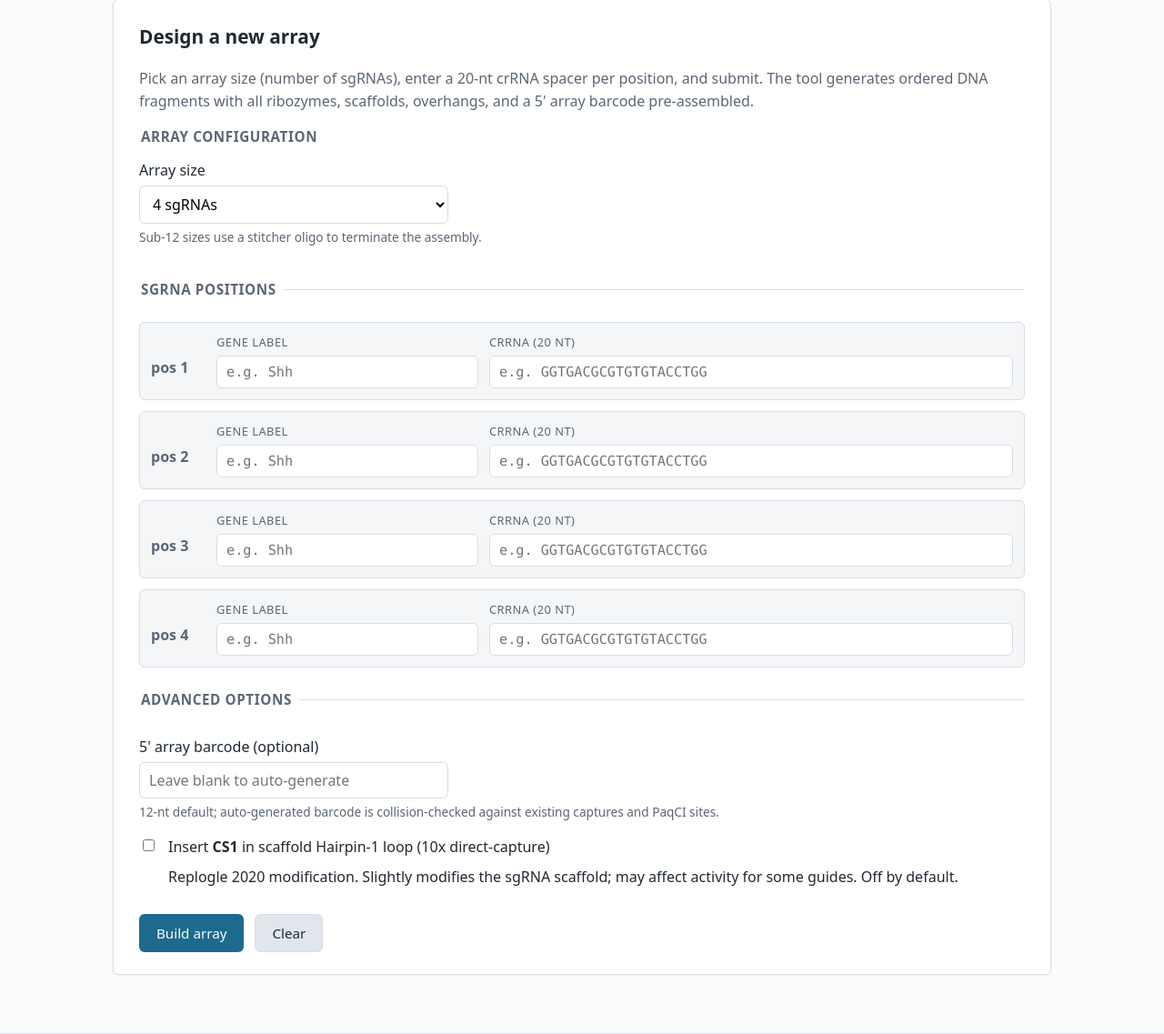
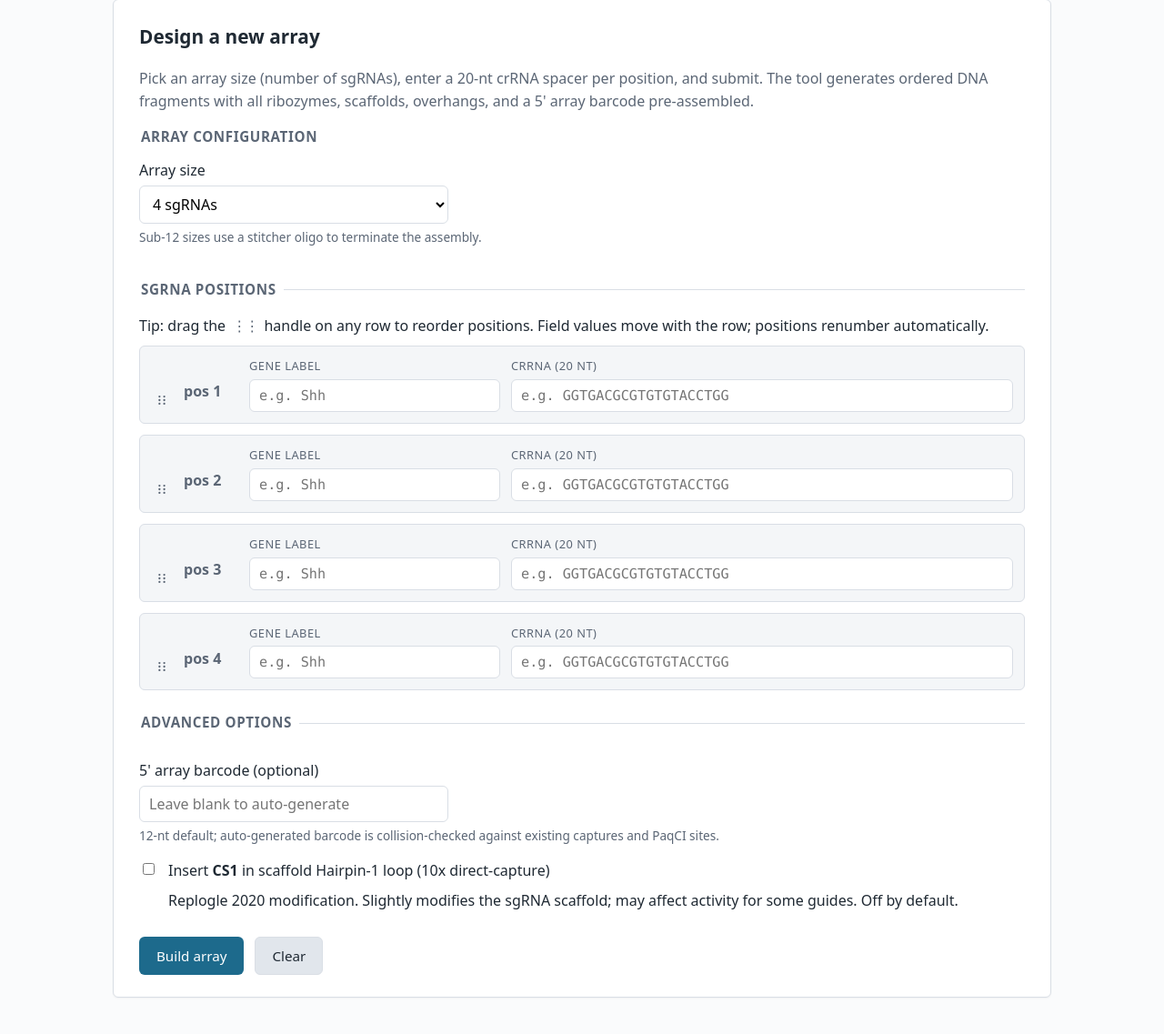
Before and after one commit to currie-wfu/sgRNA-array, a Flask app: page / in a window 1280 px wide. Shown: the part 136-1273 px from the top of the page at 91% size. Run offline with Flask 3, Linux system fonts and the light colour scheme.

Commit message:
Add 1- and 2-sgRNA array sizes + drag-to-reorder UI
Sizes 1 and 2:
- Added to SUPPORTED_ARRAY_SIZES (now 1,2,4,6,8,10,12)
- New TERMINAL_USES_B3_DIRECTLY = {1,2,12} groups the sizes whose
  terminal fragment's 3' overhang is B3 directly — no stitcher oligo
  needed. Sizes 4/6/8/10 still use the library stitcher.
- Size 1: single ordered DNA piece, left=B5, right=B3.
- Size 2: two fragments connected by J1, position-2 right=B3.

Drag-to-reorder UI:
- 6-dot SVG grip handle added to each row; HTML5 native DnD.
- Handle is enabled-on-mousedown so text-selection in inputs still works.
- Drop-target visual hints (top/bottom inset border).
- JS renumbers form field names after drop so the server-side handler
  is unchanged. Works with the existing size-change row-template logic.

Tests: 72 passing (was 67, +5 covering small sizes + drag-handle markup).

```diff
--- a/webapp/static/css/style.css
+++ b/webapp/static/css/style.css
@@ -142,20 +142,58 @@ legend {
 
 /* Row layout for sgRNA positions */
 .rows { display: flex; flex-direction: column; gap: 12px; margin-top: 8px; }
+.rows-help { margin: 0 0 8px; }
+.grip-inline {
+  display: inline-block;
+  font-family: var(--font-mono);
+  color: var(--color-muted);
+  padding: 0 3px;
+  letter-spacing: -2px;
+}
 .row {
   display: grid;
-  grid-template-columns: 60px 1fr 2fr;
+  grid-template-columns: 24px 60px 1fr 2fr;
   gap: 12px;
   align-items: end;
   padding: 12px;
   background: #f4f6f8;
   border-radius: var(--radius);
   border: 1px solid var(--color-border);
+  transition: opacity 120ms ease, box-shadow 120ms ease;
 }
 .row-error {
   background: var(--color-error-bg);
   border-color: var(--color-error-border);
 }
+.row-error-msgs,
+.row-warning-msgs {
+  grid-column: 3 / -1;
+}
+.row-drag-handle {
+  display: flex;
+  align-items: center;
+  justify-content: center;
+  padding-bottom: 6px;
+  color: var(--color-muted);
+  cursor: grab;
+  user-select: none;
+  -webkit-user-select: none;
+  border-radius: 4px;
+  transition: background 120ms ease, color 120ms ease;
+}
+.row-drag-handle:hover,
+.row-drag-handle:focus {
+  color: var(--color-primary);
+  background: #e7ecf2;
+  outline: none;
+}
+.row-drag-handle:active { cursor: grabbing; }
+.row-dragging {
+  opacity: 0.4;
+  box-shadow: 0 4px 12px rgba(0, 0, 0, 0.08);
+}
+.row-drop-above { box-shadow: inset 0 3px 0 var(--color-primary); }
+.row-drop-below { box-shadow: inset 0 -3px 0 var(--color-primary); }
 .row-pos {
   font-variant: tabular-nums;
   font-weight: 600;
@@ -191,7 +229,6 @@ legend {
 }
 .row-error-msgs,
 .row-warning-msgs {
-  grid-column: 2 / -1;
   margin: 4px 0 0;
   padding: 0 0 0 18px;
   font-size: 0.85rem;
--- a/webapp/static/js/app.js
+++ b/webapp/static/js/app.js
@@ -1,5 +1,6 @@
 /* sgRNA Array Designer — minimal client-side enhancements:
    - Re-render the positional rows when the array size changes
+   - Drag-to-reorder rows via a grip handle (HTML5 native DnD)
    - Live crRNA validation hints (length, ACGT, PaqCI sites)
    - Copy-to-clipboard for fragment sequences
    No build step. Vanilla DOM only. */
@@ -14,6 +15,7 @@
   document.addEventListener("DOMContentLoaded", function () {
     wireArraySizeSelector();
     wireCrrnaInputs();
+    wireDragAndDrop();
     wireCopyButtons();
     // crRNA inputs may have been server-rendered with values; validate them on load.
     document.querySelectorAll("[data-validate-crrna]").forEach(validateCrrna);
@@ -47,20 +49,26 @@
           rowsEl.removeChild(existingRows[i]);
         }
       }
-      // Wire validation on any newly added inputs.
+      // Wire validation + DnD on any newly added rows.
       rowsEl
         .querySelectorAll('input[data-validate-crrna]:not([data-wired])')
-        .forEach(function (input) {
-          attachCrrnaListeners(input);
-        });
+        .forEach(attachCrrnaListeners);
+      rowsEl
+        .querySelectorAll('.row:not([data-dnd-wired])')
+        .forEach(attachRowDragEvents);
+      rowsEl
+        .querySelectorAll('.row-drag-handle:not([data-dnd-wired])')
+        .forEach(attachDragHandle);
+      renumberRows();
     });
   }
 
   function makeRowFromTemplate(template, pos) {
     const clone = template.cloneNode(true);
-    clone.classList.remove("row-error");
+    clone.classList.remove("row-error", "row-dragging", "row-drop-above", "row-drop-below");
+    clone.removeAttribute("data-dnd-wired");
     // Update labels and input names/IDs for the new position.
-    clone.querySelector(".row-pos").textContent = "pos " + pos;
+    clone.querySelector(".row-pos").textContent = "pos " + pos;
     clone.querySelectorAll("input").forEach(function (input) {
       const name = input.getAttribute("name") || "";
       const newName = name.replace(/_\d+$/, "_" + pos);
@@ -73,7 +81,111 @@
     clone.querySelectorAll(".row-error-msgs, .row-warning-msgs").forEach(function (el) {
       el.remove();
     });
+    // Clear DnD-wired marker on the handle so it gets re-wired.
+    const handle = clone.querySelector(".row-drag-handle");
+    if (handle) handle.removeAttribute("data-dnd-wired");
     return clone;
+  }
+
+  /* -------------------------------------------------------------------- */
+  /* Drag-to-reorder rows. The handle toggles draggable on its parent     */
+  /* row only while the handle is pressed; this keeps text-selection in   */
+  /* the inputs working normally.                                          */
+  /* -------------------------------------------------------------------- */
+  function wireDragAndDrop() {
+    document.querySelectorAll(".row").forEach(attachRowDragEvents);
+    document.querySelectorAll(".row-drag-handle").forEach(attachDragHandle);
+  }
+
+  function attachDragHandle(handle) {
+    if (handle.dataset.dndWired === "true") return;
+    handle.dataset.dndWired = "true";
+    const row = handle.closest(".row");
+    if (!row) return;
+
+    const enable = function () { row.setAttribute("draggable", "true"); };
+    const disable = function () { row.removeAttribute("draggable"); };
+
+    handle.addEventListener("mousedown", enable);
+    handle.addEventListener("mouseup", disable);
+    handle.addEventListener("mouseleave", disable);
+    // Keyboard parity: allow Space/Enter on a focused handle to enable
+    // drag, then standard DnD takes over once the user begins.
+    handle.addEventListener("keydown", function (e) {
+      if (e.key === " " || e.key === "Enter") {
+        e.preventDefault();
+        enable();
+      }
+    });
+  }
+
+  function attachRowDragEvents(row) {
+    if (row.dataset.dndWired === "true") return;
+    row.dataset.dndWired = "true";
+
+    row.addEventListener("dragstart", function (e) {
+      row.classList.add("row-dragging");
+      e.dataTransfer.effectAllowed = "move";
+      // Setting any data is required for Firefox to dispatch drag events.
+      e.dataTransfer.setData("text/plain", "row");
+    });
+
+    row.addEventListener("dragend", function () {
+      row.classList.remove("row-dragging");
+      row.removeAttribute("draggable");
+      document.querySelectorAll(".row-drop-above, .row-drop-below").forEach(function (el) {
+        el.classList.remove("row-drop-above", "row-drop-below");
+      });
+      renumberRows();
+    });
+
+    row.addEventListener("dragover", function (e) {
+      const dragging = document.querySelector(".row-dragging");
+      if (!dragging || dragging === row) return;
+      e.preventDefault();
+      e.dataTransfer.dropEffect = "move";
+
+      const rect = row.getBoundingClientRect();
+      const midY = rect.top + rect.height / 2;
+      const dropAbove = e.clientY < midY;
+
+      row.classList.toggle("row-drop-above", dropAbove);
+      row.classList.toggle("row-drop-below", !dropAbove);
+    });
+
+    row.addEventListener("dragleave", function () {
+      row.classList.remove("row-drop-above", "row-drop-below");
+    });
+
+    row.addEventListener("drop", function (e) {
+      e.preventDefault();
+      const dragging = document.querySelector(".row-dragging");
+      if (!dragging || dragging === row) return;
+
+      const rect = row.getBoundingClientRect();
+      const dropAbove = e.clientY < rect.top + rect.height / 2;
+      const parent = row.parentNode;
+      if (dropAbove) {
+        parent.insertBefore(dragging, row);
+      } else {
+        parent.insertBefore(dragging, row.nextSibling);
+      }
+      row.classList.remove("row-drop-above", "row-drop-below");
+    });
+  }
+
+  function renumberRows() {
+    const rows = document.querySelectorAll("#rows .row");
+    rows.forEach(function (row, idx) {
+      const pos = idx + 1;
+      const posLabel = row.querySelector(".row-pos");
+      if (posLabel) posLabel.innerHTML = "pos&nbsp;" + pos;
+      row.querySelectorAll("input").forEach(function (input) {
+        const name = input.getAttribute("name") || "";
+        const newName = name.replace(/_\d+$/, "_" + pos);
+        if (newName !== name) input.setAttribute("name", newName);
+      });
+    });
   }
 
   /* -------------------------------------------------------------------- */
--- a/webapp/templates/index.html
+++ b/webapp/templates/index.html
@@ -34,11 +34,30 @@
           </div>
         {% endif %}
 
+        <p class="help rows-help">
+          Tip: drag the <span class="grip-inline" aria-hidden="true">⋮⋮</span> handle on any row
+          to reorder positions. Field values move with the row; positions renumber automatically.
+        </p>
         <div id="rows" class="rows">
           {% for i in range(1, selected_size + 1) %}
             {% set label = (form_values.labels[i-1] if form_values else "") %}
             {% set crrna = (form_values.crrnas[i-1] if form_values else "") %}
             <div class="row {% if form_errors and i in form_errors %}row-error{% endif %}">
+              <span
+                class="row-drag-handle"
+                role="button"
+                aria-label="Drag to reorder"
+                title="Drag to reorder"
+                tabindex="0">
+                <svg viewBox="0 0 16 16" width="14" height="14" aria-hidden="true">
+                  <circle cx="5" cy="3.5" r="1.3" fill="currentColor"/>
+                  <circle cx="5" cy="8" r="1.3" fill="currentColor"/>
+                  <circle cx="5" cy="12.5" r="1.3" fill="currentColor"/>
+                  <circle cx="11" cy="3.5" r="1.3" fill="currentColor"/>
+                  <circle cx="11" cy="8" r="1.3" fill="currentColor"/>
+                  <circle cx="11" cy="12.5" r="1.3" fill="currentColor"/>
+                </svg>
+              </span>
               <span class="row-pos">pos&nbsp;{{ i }}</span>
               <label class="row-field">
                 <span class="row-field-label">Gene label</span>
```
Also changed, not shown: sgrna_array/assembler.py (+13 -8 lines), sgrna_array/constants.py (+9 -1 lines), tests/test_assembler.py (+34 -1 lines), tests/test_constants.py (+18 -1 lines), tests/test_webapp.py (+64 -0 lines).
